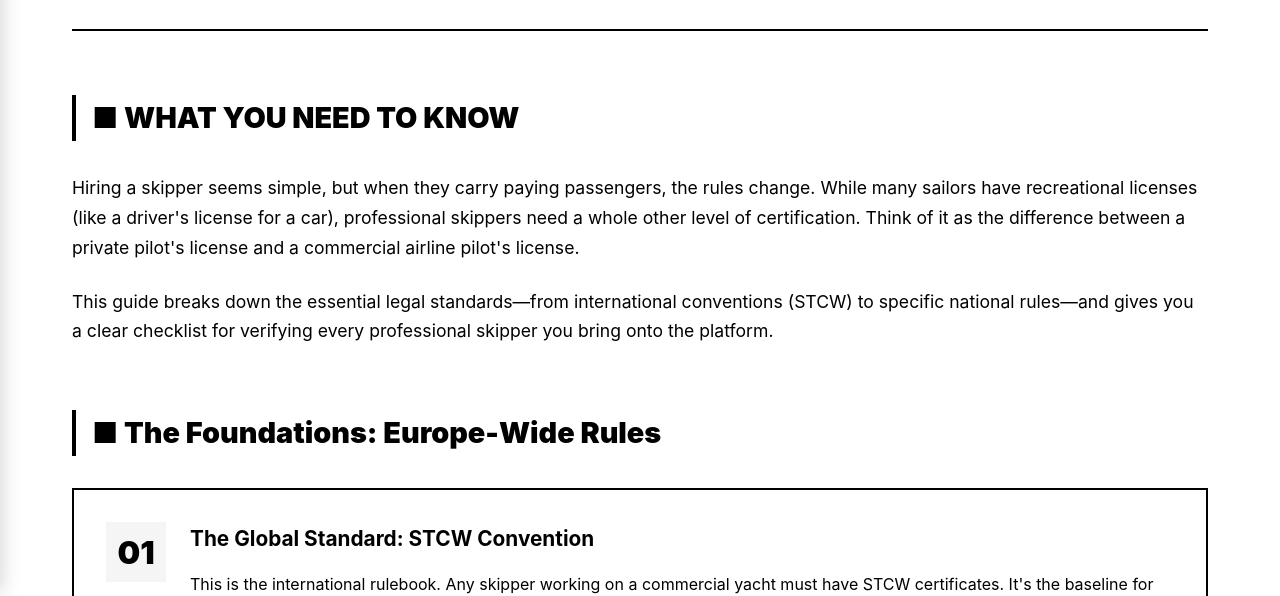
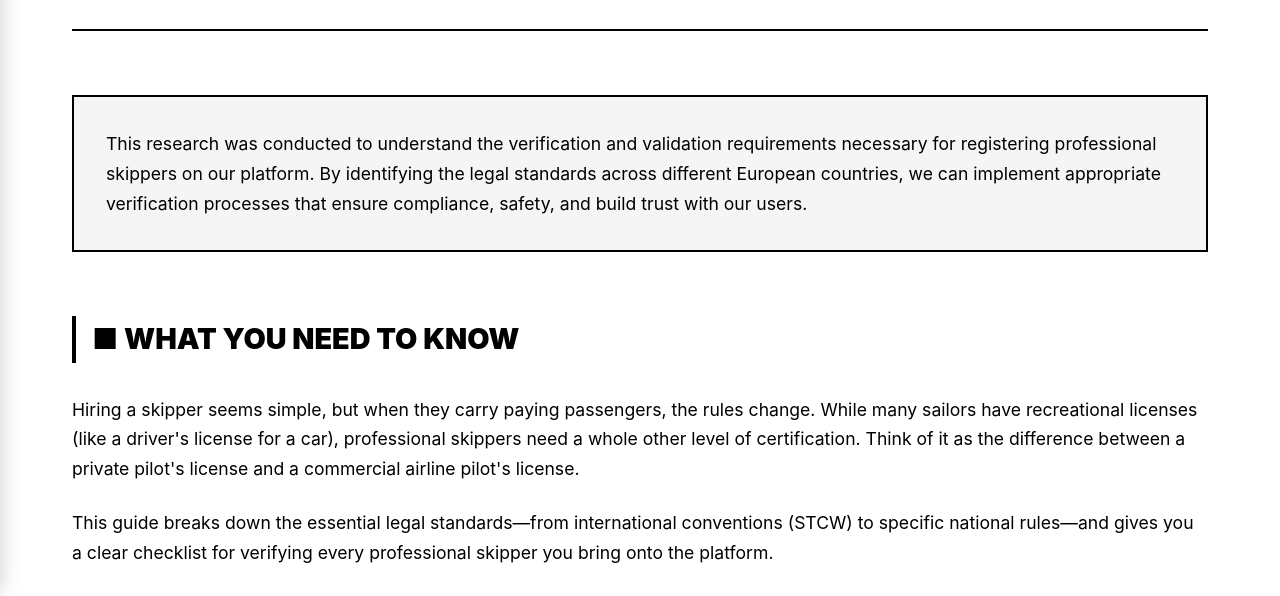
Before and after one commit to atwww-dev/yacht-shraing-docs, a plain HTML site: page professional-skipper-requirements/index.html in a window 1280 px wide. Shown: the part 208-804 px from the top of the page. Drawn offline with nearby package versions, Linux system fonts and the light colour scheme.

Commit message:
feat: add note

```diff
--- a/professional-skipper-requirements/index.html
+++ b/professional-skipper-requirements/index.html
@@ -25,6 +25,13 @@
             <h1 data-en="A Guide to Professional Skipper Requirements in Europe" data-de="Leitfaden zu den Anforderungen für professionelle Skipper in Europa">A Guide to Professional Skipper Requirements in Europe</h1>
             <p class="subtitle" data-en="Breaking down the complex web of licenses, certificates, and rules for commercial skippers in key European markets." data-de="Eine Aufschlüsselung des komplexen Netzes von Lizenzen, Zertifikaten und Vorschriften für kommerzielle Skipper in den wichtigsten europäischen Märkten.">Breaking down the complex web of licenses, certificates, and rules for commercial skippers in key European markets.</p>
         </header>
+
+        <!-- Research Purpose Note -->
+        <section class="research-purpose">
+            <div class="purpose-note">
+                <p data-en="This research was conducted to understand the verification and validation requirements necessary for registering professional skippers on our platform. By identifying the legal standards across different European countries, we can implement appropriate verification processes that ensure compliance, safety, and build trust with our users." data-de="Diese Forschung wurde durchgeführt, um die Verifizierungs- und Validierungsanforderungen zu verstehen, die für die Registrierung professioneller Skipper auf unserer Plattform erforderlich sind. Durch die Identifizierung der rechtlichen Standards in verschiedenen europäischen Ländern können wir geeignete Überprüfungsprozesse implementieren, die Konformität und Sicherheit gewährleisten und Vertrauen bei unseren Nutzern aufbauen.">This research was conducted to understand the verification and validation requirements necessary for registering professional skippers on our platform. By identifying the legal standards across different European countries, we can implement appropriate verification processes that ensure compliance, safety, and build trust with our users.</p>
+            </div>
+        </section>
 
         <!-- Executive Summary -->
         <section class="executive-summary">
--- a/professional-skipper-requirements/styles.css
+++ b/professional-skipper-requirements/styles.css
@@ -91,6 +91,24 @@ body {
 /* Executive Summary */
 .executive-summary {
     margin-bottom: 4rem;
+}
+
+/* Research Purpose Note */
+.research-purpose {
+    margin-bottom: 4rem;
+}
+
+.purpose-note {
+    background: var(--gray-light);
+    padding: 2rem;
+    border: 2px solid var(--primary-black);
+    margin-bottom: 1rem;
+}
+
+.purpose-note p {
+    font-size: 1.1rem;
+    line-height: 1.7;
+    margin: 0;
 }
 
 .executive-summary h2 {
```
